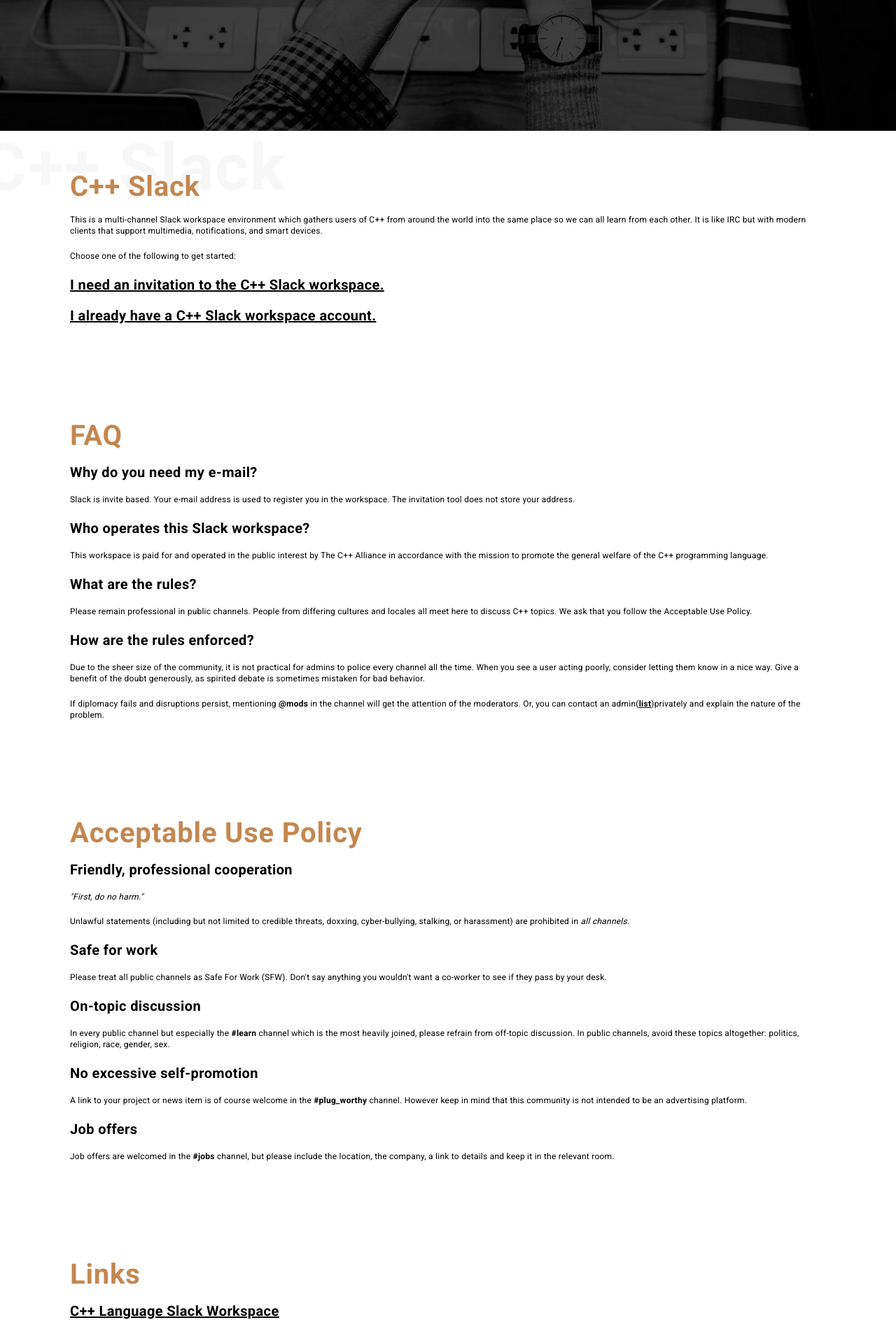
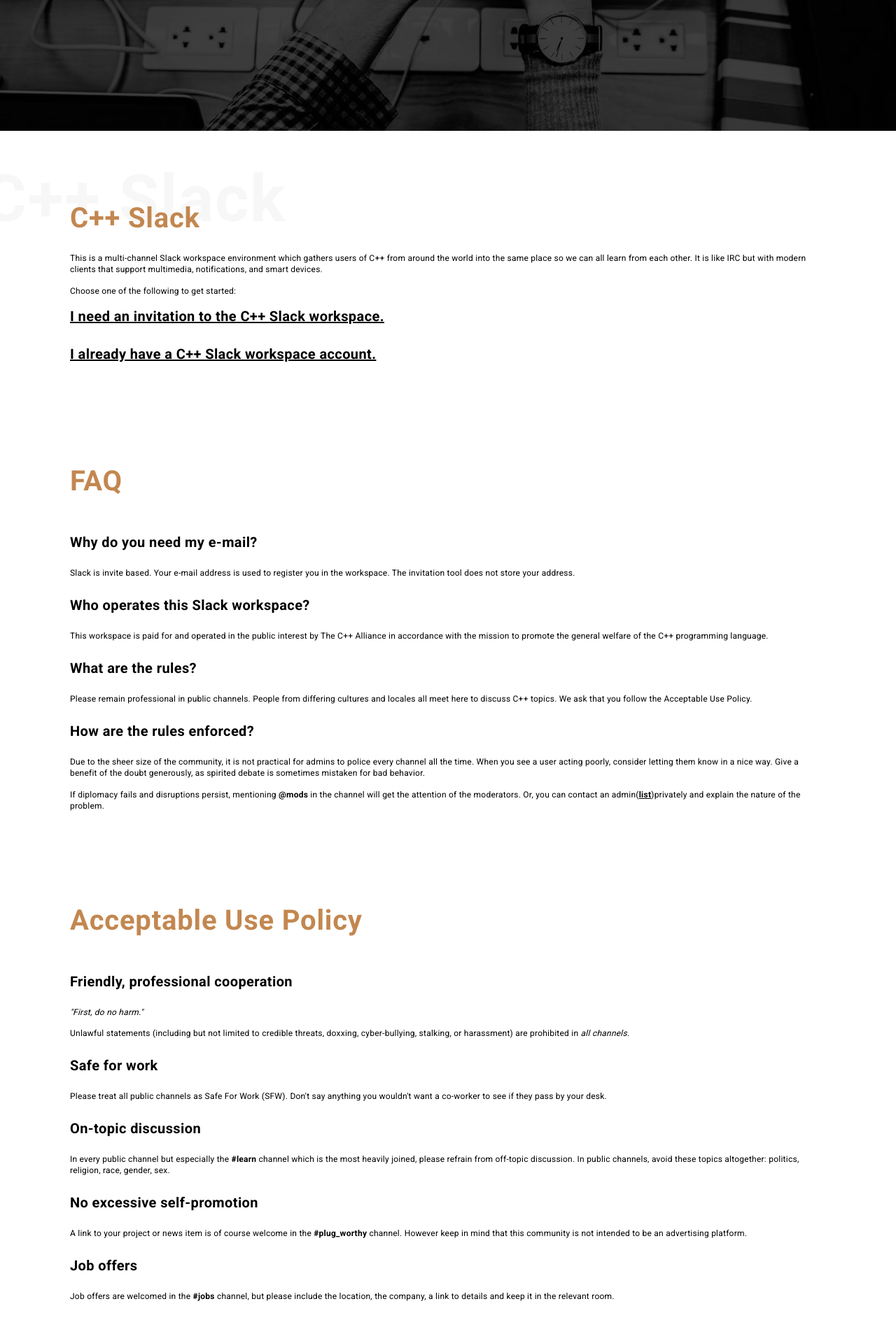
Before and after one commit to AlchemyInteractive/cpp-alliance, a Jekyll site: the page built from slack/index.html, in a window 1280 px wide. Shown: the part 483-2390 px from the top of the page at 70% size. Built offline with Jekyll 4.4.1, drawn with Linux system fonts in a browser that asks for light colours.

Commit message:
fixes nits

```diff
--- a/_sass/modules/slack.scss
+++ b/_sass/modules/slack.scss
@@ -1,9 +1,27 @@
 .slack {
-  .margin-bottom {
-    margin-bottom: $spacing--xs;
+  .slack-link,
+  .section-title {
+    margin-bottom: $spacing--m;
 
     @include breakpoint($desktop-small) {
-      margin-bottom: $spacing--m;
+      margin-bottom: $spacing--xl;
+    }
+  }
+
+  .slack-paragraph {
+    margin-bottom: $spacing--s;
+  }
+
+  .slack-list-item {
+    margin-top: $spacing--l;
+    h4, p {
+      margin-bottom: $spacing--s;
+    }
+
+    @include breakpoint($desktop-small) {
+      h4 {
+        margin-bottom: $spacing--l;
+      }
     }
   }
 
--- a/slack/index.html
+++ b/slack/index.html
@@ -4,102 +4,106 @@
 ---
 {% include top-title.html header="Community" mobileHeader="Community" subheader="" backgroundImage='/images/homepage-hero-bg.png' %}
 
-<section class="section slack">
+<div class='content slack'>
+
+  <section class="section">
     <div class='section-title'>
       <h1 class='header text-xl'>C++ Slack</h2>
       <h2 class='header-shadow'>C++ Slack</h2>
     </div>
 
-  <p class='text-xxs margin-bottom'> This is a multi-channel Slack workspace environment which gathers users of C++ from around the world into the same place so we can all learn from each other. It is like IRC but with modern clients that support multimedia, notifications, and smart devices.</p>
-  <p class='text-xxs margin-bottom'>Choose one of the following to get started:</p>
+    <p class='text-xxs slack-paragraph'> This is a multi-channel Slack workspace environment which gathers users of C++ from around the world into the same place so we can all learn from each other. It is like IRC but with modern clients that support multimedia, notifications, and smart devices.</p>
+    <p class='text-xxs slack-paragraph'>Choose one of the following to get started:</p>
     <ul>
-    <li class='margin-bottom'>
+      <li class='slack-link'>
         <a class='text-m link' href="https://cpplang-inviter.cppalliance.org/" id="reglink" target="_new">I need an invitation to the C++ Slack workspace.</a>
       </li>
-    <li class='margin-bottom'>
+      <li class='slack-link'>
         <a class='text-m link' href="https://cpplang.slack.com">I already have a C++ Slack workspace account.</a>
       </li>
     </ul>
   </section>
 
-<section class="section slack">
+  <section class="section">
     <h2 class='header text-xl section-title'>FAQ</h2>
     <ul>
-    <li>
-      <h4 class='text-m margin-bottom'>Why do you need my e-mail?</h4>
-      <p class='text-xxs margin-bottom'>Slack is invite based. Your e-mail address is used to register you in the workspace. The invitation tool does not store your address.
+      <li class='slack-list-item'>
+        <h4 class='text-m'>Why do you need my e-mail?</h4>
+        <p class='text-xxs'>Slack is invite based. Your e-mail address is used to register you in the workspace. The invitation tool does not store your address.
         </p>
       </li>
 
-    <li>
-      <h4 class='text-m margin-bottom'>Who operates this Slack workspace?</h4>
-      <p class='text-xxs margin-bottom'>This workspace is paid for and operated in the public interest by The C++ Alliance in accordance with the mission to promote the general welfare of the C++ programming language.</p>
+      <li class='slack-list-item'>
+        <h4 class='text-m'>Who operates this Slack workspace?</h4>
+        <p class='text-xxs'>This workspace is paid for and operated in the public interest by The C++ Alliance in accordance with the mission to promote the general welfare of the C++ programming language.</p>
       </li>
 
-    <li>
-      <h4 class='text-m margin-bottom'>What are the rules?</h4>
-      <p class='text-xxs margin-bottom'>Please remain professional in public channels. People from differing cultures and locales all meet here to discuss C++ topics. We ask that you follow the Acceptable Use Policy.</p>
+      <li class='slack-list-item'>
+        <h4 class='text-m'>What are the rules?</h4>
+        <p class='text-xxs'>Please remain professional in public channels. People from differing cultures and locales all meet here to discuss C++ topics. We ask that you follow the Acceptable Use Policy.</p>
       </li>
 
-    <li>
-      <h4 class='text-m margin-bottom'>How are the rules enforced?</h4>
-      <p class='text-xxs margin-bottom'>Due to the sheer size of the community, it is not practical for admins to police every channel all the time. When you see a user acting poorly, consider letting them know in a nice way. Give a benefit of the doubt generously, as spirited debate is sometimes mistaken for bad behavior.</p>
-      <p class='text-xxs margin-bottom'>If diplomacy fails and disruptions persist, mentioning <strong>@mods</strong> in the channel will get the attention of the moderators. Or, you can contact an admin(<a href="https://cpplang.slack.com/account/workspace-settings#admins">list</a>)privately and explain the nature of the problem.</p>
+      <li class='slack-list-item'>
+        <h4 class='text-m'>How are the rules enforced?</h4>
+        <p class='text-xxs'>Due to the sheer size of the community, it is not practical for admins to police every channel all the time. When you see a user acting poorly, consider letting them know in a nice way. Give a benefit of the doubt generously, as spirited debate is sometimes mistaken for bad behavior.</p>
+        <p class='text-xxs'>If diplomacy fails and disruptions persist, mentioning <strong>@mods</strong> in the channel will get the attention of the moderators. Or, you can contact an admin(<a href="https://cpplang.slack.com/account/workspace-settings#admins">list</a>)privately and explain the nature of the problem.</p>
       </li>
     </ul>
   </section>
 
-<section class="section slack">
+  <section class="section">
     <h2 class='header text-xl section-title'>Acceptable Use Policy</h2>
     <ol>
 
-    <li>
-      <h4 class='text-m margin-bottom'>Friendly, professional cooperation</h4>
-      <p class='text-xxs margin-bottom'><em>"First, do no harm."</em></p>
-      <p class='text-xxs margin-bottom'>Unlawful statements (including but not limited to credible threats,
+      <li class='slack-list-item'>
+        <h4 class='text-m'>Friendly, professional cooperation</h4>
+        <p class='text-xxs'><em>"First, do no harm."</em></p>
+        <p class='text-xxs'>Unlawful statements (including but not limited to credible threats,
         doxxing, cyber-bullying, stalking, or harassment) are prohibited
         in <em>all channels</em>.</p>
       </li>
 
-    <li>
-      <h4 class='text-m margin-bottom'>Safe for work</h4>
-      <p class='text-xxs margin-bottom'>Please treat all public channels as Safe For Work (SFW). Don't say anything you wouldn't want a co-worker to see if they pass by your desk.</p>
+      <li class='slack-list-item'>
+        <h4 class='text-m'>Safe for work</h4>
+        <p class='text-xxs'>Please treat all public channels as Safe For Work (SFW). Don't say anything you wouldn't want a co-worker to see if they pass by your desk.</p>
       </li>
 
-    <li>
-      <h4 class='text-m margin-bottom'>On-topic discussion</h4>
-      <p class='text-xxs margin-bottom'>In every public channel but especially the <strong>#learn</strong> channel which is the most heavily joined, please refrain from off-topic discussion. In public channels, avoid these topics altogether: politics, religion, race, gender, sex.</p>
+      <li class='slack-list-item'>
+        <h4 class='text-m'>On-topic discussion</h4>
+        <p class='text-xxs'>In every public channel but especially the <strong>#learn</strong> channel which is the most heavily joined, please refrain from off-topic discussion. In public channels, avoid these topics altogether: politics, religion, race, gender, sex.</p>
       </li>
 
-    <li>
-      <h4 class='text-m margin-bottom'>No excessive self-promotion</h4>
-      <p class='text-xxs margin-bottom'>A link to your project or news item is of course welcome in the <strong>#plug_worthy</strong> channel. However keep in mind that this community is not intended to be an advertising platform.</p>
+      <li class='slack-list-item'>
+        <h4 class='text-m'>No excessive self-promotion</h4>
+        <p class='text-xxs'>A link to your project or news item is of course welcome in the <strong>#plug_worthy</strong> channel. However keep in mind that this community is not intended to be an advertising platform.</p>
       </li>
 
-    <li>
-      <h4 class='text-m margin-bottom'>Job offers</h4>
-      <p class='text-xxs margin-bottom'>Job offers are welcomed in the <strong>#jobs</strong> channel, but please include
+      <li class='slack-list-item'>
+        <h4 class='text-m'>Job offers</h4>
+        <p class='text-xxs'>Job offers are welcomed in the <strong>#jobs</strong> channel, but please include
         the location, the company, a link to details and keep it in the relevant
         room.</p>
       </li>
     </ol>
   </section>
 
-<section class="section slack">
+  <section class="section">
     <h2 class='header text-xl section-title'>Links</h2>
 
     <ul>
-    <li class='margin-bottom'>
+      <li class='slack-link'>
         <a class='text-m link' href="https://cpplang.slack.com">C++ Language Slack Workspace</a>
       </li>
-    <li class='margin-bottom'>
+      <li class='slack-link'>
         <a class='text-m link' href="https://cpplang.slack.com/account/workspace-settings#admins">List of Cpplang Admins</a>
       </li>
-    <li class='margin-bottom'>
+      <li class='slack-link'>
         <a class='text-m link' href="https://slack.com/downloads">Slack Application Downloads</a>
       </li>
-    <li class='margin-bottom'>
+      <li class='slack-link'>
         <a class='text-m link' href="https://cpplang-inviter.cppalliance.org/">Cpplang invite-bot</a>
       </li>
     </ul>
   </section>
+
+</div>
```
Lines whose indentation alone changed are shown as unchanged.
